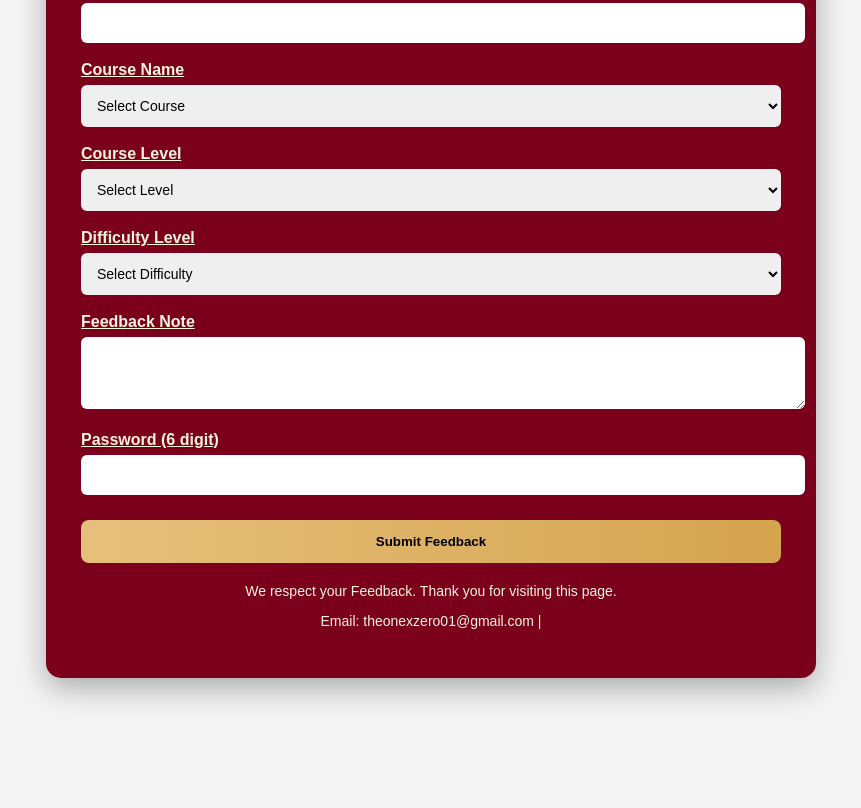
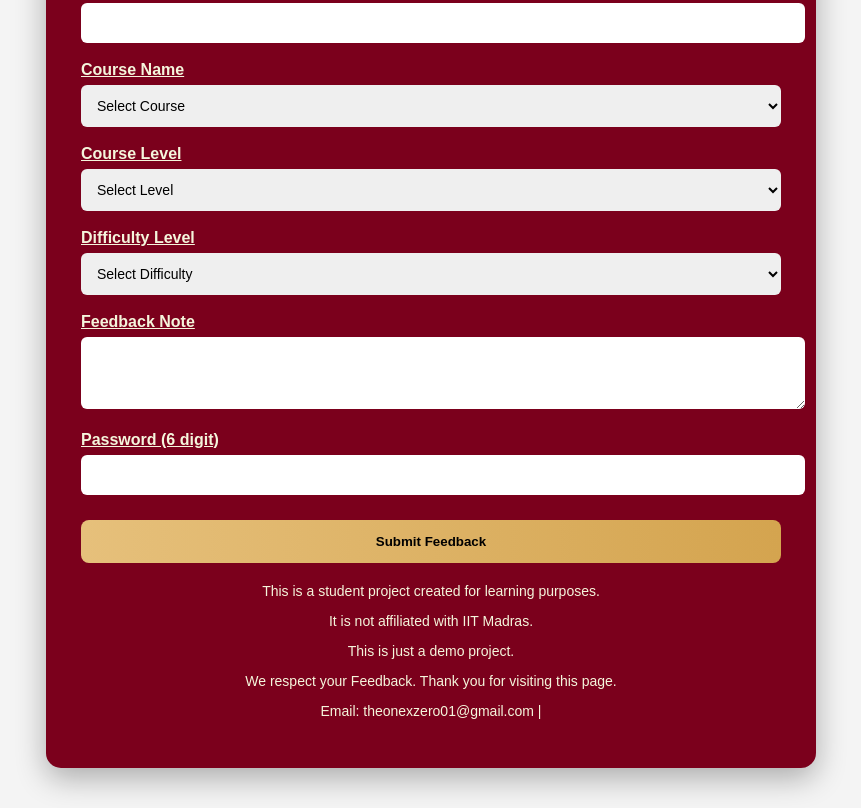
Before and after one commit to CodewithPallabi/Feedback-form, a plain HTML site: page Index.html in a window 1280 px wide. Shown: the part 782-1590 px from the top of the page, without its empty margins (209-1070 px from the left). Before the commit the page ends 1500 px from the top, so only its background shows below. Drawn offline with Linux system fonts and the light colour scheme.

Commit message:
Added Disclaimer

```diff
--- a/Index.html
+++ b/Index.html
@@ -195,8 +195,12 @@ input, select, textarea {
     </div>
 
     <div class="footer">
+        <p>This is a student project created for learning purposes. </p>
+        <p>It is not affiliated with IIT Madras.</p>
+        <p>This is just a demo project.</p>
         <p>We respect your Feedback. Thank you for visiting this page.</p>
         <p>Email: theonexzero01@gmail.com |</p>
+
     </div>
 
 </div>
@@ -235,4 +239,5 @@ document.getElementById("form").addEventListener("submit", function(e){
 </script>
 
 </body>
+
 </html>
```
